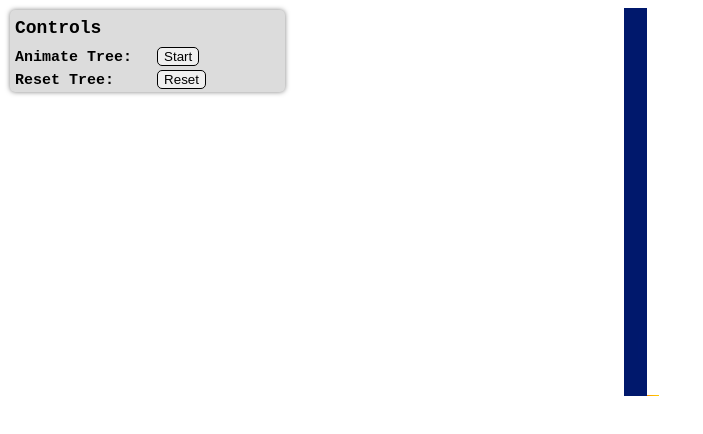
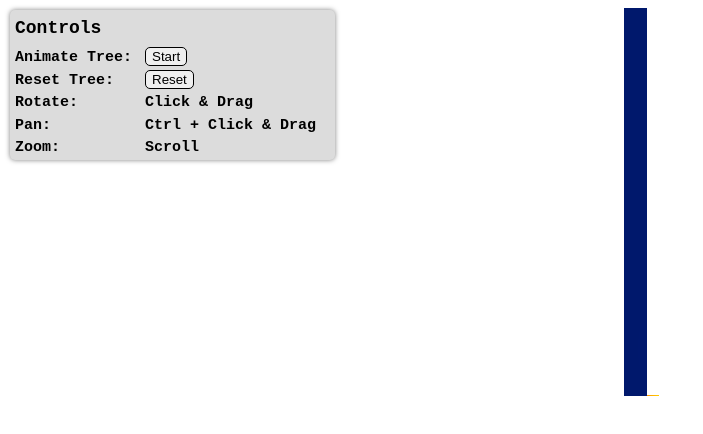
Before and after one commit to YuYing-Liang/pine-tree, a website built with Vite: page index.html in a window 1280 px wide. Shown: the whole page, without its empty margins (0-703 px from the left). Built offline with nearby package versions, Linux system fonts and the light colour scheme.

Commit message:
updated controls panel

```diff
--- a/index.html
+++ b/index.html
@@ -8,8 +8,11 @@
 	<body>
 		<div id="controls">
 			<h5>Controls</h5>
-			<p>Animate Tree: </p> <button id="animate">Start</button>
-			<p>Reset Tree: </p> <button id="reset">Reset</button>
+			<p>Animate Tree: </p><p><button id="animate">Start</button></p> <br/>
+			<p>Reset Tree: </p><p><button id="reset">Reset</button></p> <br/>
+			<p>Rotate: </p><p>Click & Drag</p> <br/>
+			<p>Pan: </p><p>Ctrl + Click & Drag</p> <br/>
+			<p>Zoom: </p><p>Scroll</p> <br/>
 		</div>
 		<script type="module" src="scripts/main.ts"></script>
 	</body>
--- a/style.scss
+++ b/style.scss
@@ -15,7 +15,7 @@ body, html {
     position: absolute;
     top: 10px;
     left: 10px;
-    width: 275px;
+    width: 325px;
     min-height: 10px;
     border-radius: 5px;
 
@@ -32,7 +32,10 @@ body, html {
         font-size: 15px;
         line-height: 1.5;
         display: inline-block;
-        width: 50%;
+    }
+
+    p:nth-of-type(odd) {
+        width: 40%;
     }
 
     button {
```
